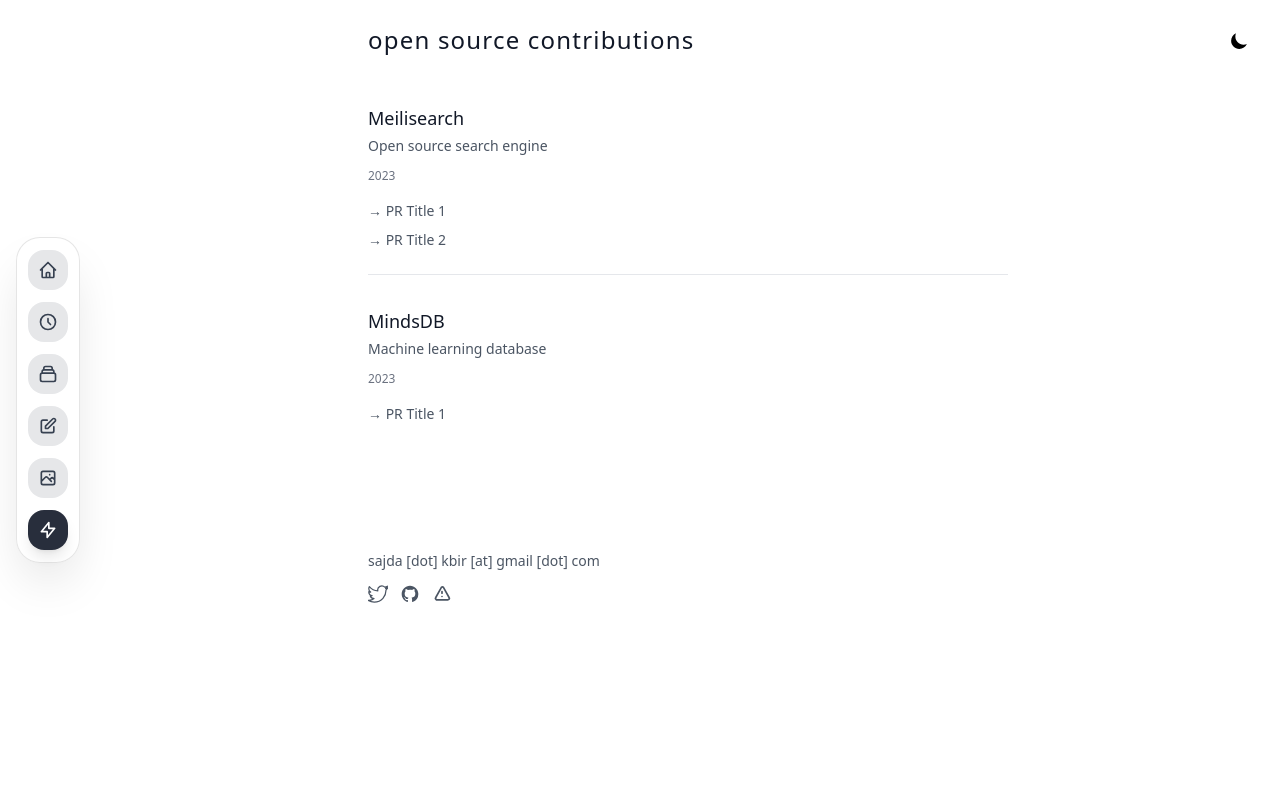
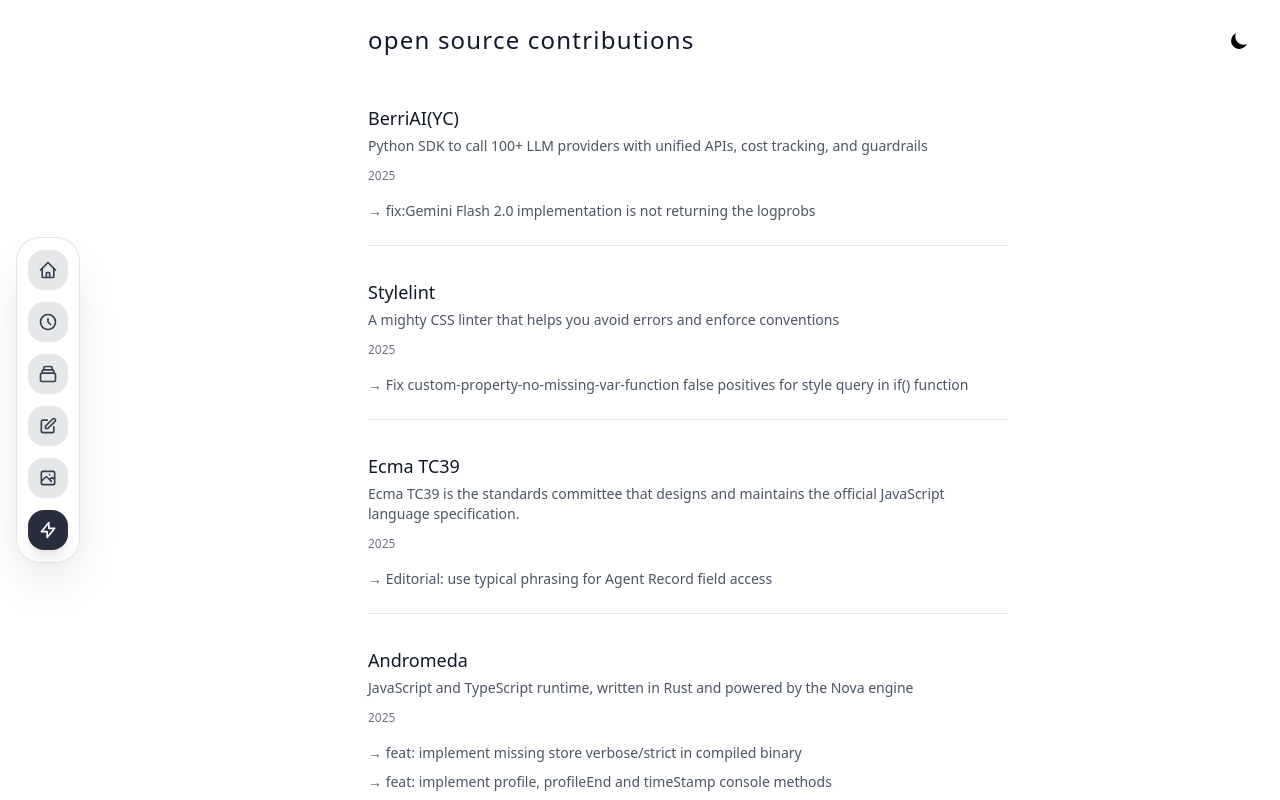
Before and after one commit to sajdakabir/saju, a Next.js app: page /contributions in a window 1280 px wide. Built offline with nearby package versions, Linux system fonts and the light colour scheme.

Commit message:
feat: update contributions list with new projects and PRs for 2023 and 2025

```diff
--- a/src/app/contributions/page.tsx
+++ b/src/app/contributions/page.tsx
@@ -20,19 +20,68 @@ const getInitialTheme = () => {
 
 const contributions = [
   {
-    name: 'Meilisearch',
-    description: 'Open source search engine',
+    name: 'BerriAI(YC)',
+    description: 'Python SDK to call 100+ LLM providers with unified APIs, cost tracking, and guardrails',
     prs: [
-      { title: 'PR Title 1', url: '#' },
-      { title: 'PR Title 2', url: '#' },
+      { title: 'fix:Gemini Flash 2.0 implementation is not returning the logprobs', url: 'https://github.com/BerriAI/litellm/pull/9713' }
+    ],
+    date: '2025'
+  },
+    {
+    name: 'Stylelint',
+    description: 'A mighty CSS linter that helps you avoid errors and enforce conventions',
+    prs: [
+      { title: 'Fix custom-property-no-missing-var-function false positives for style query in if() function', url: 'https://github.com/stylelint/stylelint/pull/8813' }
+    ],
+    date: '2025'
+  },
+  {
+    name: 'Ecma TC39',
+    description: 'Ecma TC39 is the standards committee that designs and maintains the official JavaScript language specification.',
+    prs: [
+      { title: 'Editorial: use typical phrasing for Agent Record field access', url:"https://github.com/tc39/ecma262/pull/3704"}
+    ] ,
+     date: '2025'
+
+},
+    {
+    name: 'Andromeda',
+    description: 'JavaScript and TypeScript runtime, written in Rust and powered by the Nova engine',
+    prs: [
+      { title: 'feat: implement missing store verbose/strict in compiled binary', url: 'https://github.com/tryandromeda/andromeda/pull/172' },
+      { title: 'feat: implement profile, profileEnd and timeStamp console methods', url: 'https://github.com/tryandromeda/andromeda/pull/184' }
+    ],
+    date: '2025'
+  },
+  {
+    name: 'meilisearch',
+    description: 'Powerful, fast, and an easy to use search engine',
+    prs: [
+      { title: 'added updateDocumentsCsv(string docs, string primaryKey)', url: 'https://github.com/meilisearch/meilisearch-python/pull/654' },
     ],
     date: '2023'
   },
   {
-    name: 'MindsDB',
-    description: 'Machine learning database',
+    name: 'ToolJet',
+    description: 'Open-source low-code application development platform for building and deploying business applications.',
     prs: [
-      { title: 'PR Title 1', url: '#' },
+      { title: 'Documentation bug ', url: 'https://github.com/ToolJet/ToolJet/pull/5376' },
+    ],
+    date: '2023'
+  },
+    {
+    name: 'Amplication',
+    description: 'Open-source backend development platform. Build production-ready services without wasting time on repetitive coding',
+    prs: [
+      { title: 'docs: grammatical errors in the readme ', url: 'https://github.com/amplication/amplication/pull/7154' },
+    ],
+    date: '2023'
+  },
+        {
+    name: 'litefy',
+    description: 'a lightweight spotify client',
+    prs: [
+      { title: 'Added Bengali language ', url: 'https://github.com/mathkruger/litefy/pull/100' },
     ],
     date: '2023'
   },
```
